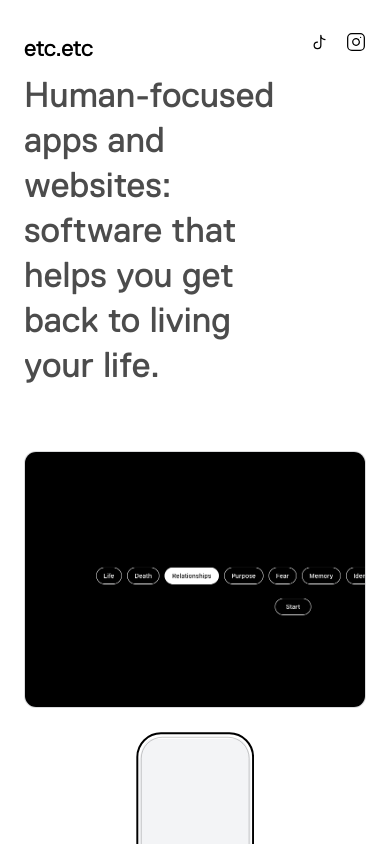
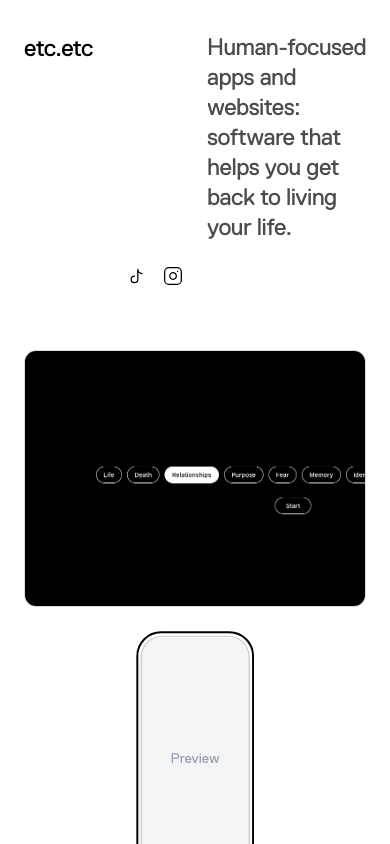
Before and after one commit to bnlcollectivellc/etc-etc-site, a Next.js app: page / in a window 390 px wide. Shown: the top 844 px of the page. Built offline with nearby package versions, Linux system fonts and the light colour scheme.

Commit message:
Update header layout to 4-column grid
- etc.etc in column 1
- Description in columns 2-3 (same font size as wordmark)
- Social icons in column 4

🤖 Generated with [Claude Code](https://claude.com/claude-code)

Co-Authored-By: Claude Opus 4.5 <noreply@anthropic.com>

```diff
--- a/components/Header.tsx
+++ b/components/Header.tsx
@@ -3,14 +3,21 @@ import { TikTokIcon, InstagramIcon } from './SocialIcons';
 export default function Header() {
   return (
     <header className="w-full px-6 py-8 md:px-12 lg:px-16">
-      <div className="flex items-start justify-between">
-        <div className="flex flex-col gap-2">
+      <div className="grid grid-cols-2 md:grid-cols-4 gap-6 md:gap-8 items-start">
+        {/* Column 1: Wordmark */}
+        <div>
           <h1 className="text-2xl md:text-3xl tracking-tight">etc.etc</h1>
-          <p className="text-4xl md:text-5xl text-black/70 max-w-2xl leading-tight">
+        </div>
+
+        {/* Column 2: Description (spans 2 columns on desktop) */}
+        <div className="col-span-1 md:col-span-2">
+          <p className="text-2xl md:text-3xl text-black/70 leading-tight tracking-tight">
             Human-focused apps and websites: software that helps you get back to living your life.
           </p>
         </div>
-        <div className="flex items-center gap-4">
+
+        {/* Column 4: Social icons */}
+        <div className="flex items-start justify-end gap-4">
           <a
             href="https://tiktok.com/@etc.etc"
             target="_blank"
```
